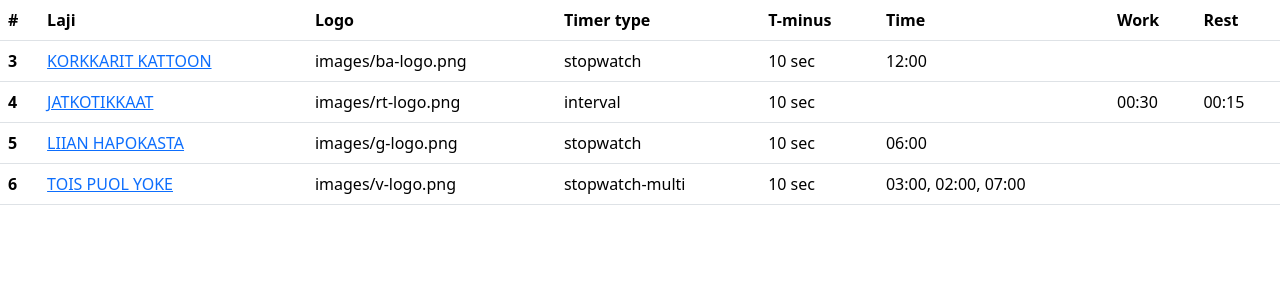
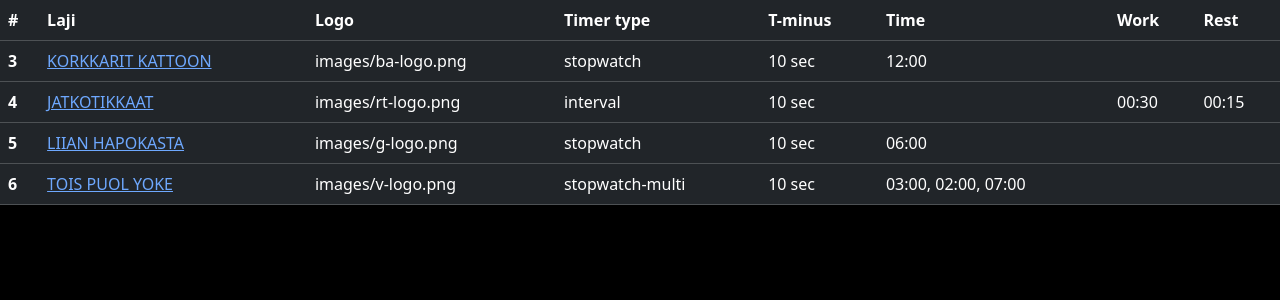
Before and after one commit to allanrh/ubtimer, an Angular app: page / in a window 1280 px wide. Shown: the top 300 px of the page. Built offline with nearby package versions, Linux system fonts and the light colour scheme.

Commit message:
Made table dark

```diff
--- a/angular.json
+++ b/angular.json
@@ -105,5 +105,8 @@
         }
       }
     }
+  },
+  "cli": {
+    "analytics": false
   }
 }
--- a/src/app/home/home.component.html
+++ b/src/app/home/home.component.html
@@ -1,4 +1,6 @@
-<table class="table">
+<div id="home">
+
+<table class="table table-dark">
   <thead>
     <tr>
       <th scope="col">#</th>
@@ -33,3 +35,5 @@
     </tr>
   </tbody>
 </table>
+
+</div>
--- a/src/app/home/home.component.scss
+++ b/src/app/home/home.component.scss
@@ -0,0 +1,5 @@
+#home {
+  color: #333;
+  background-color: black;
+  height: 100vh;
+}
--- a/src/index.html
+++ b/src/index.html
@@ -1,5 +1,5 @@
 <!doctype html>
-<html lang="en">
+<html lang="en" data-bs-theme="dark">
 <head>
   <meta charset="utf-8">
   <title>Ubtimer</title>
```
